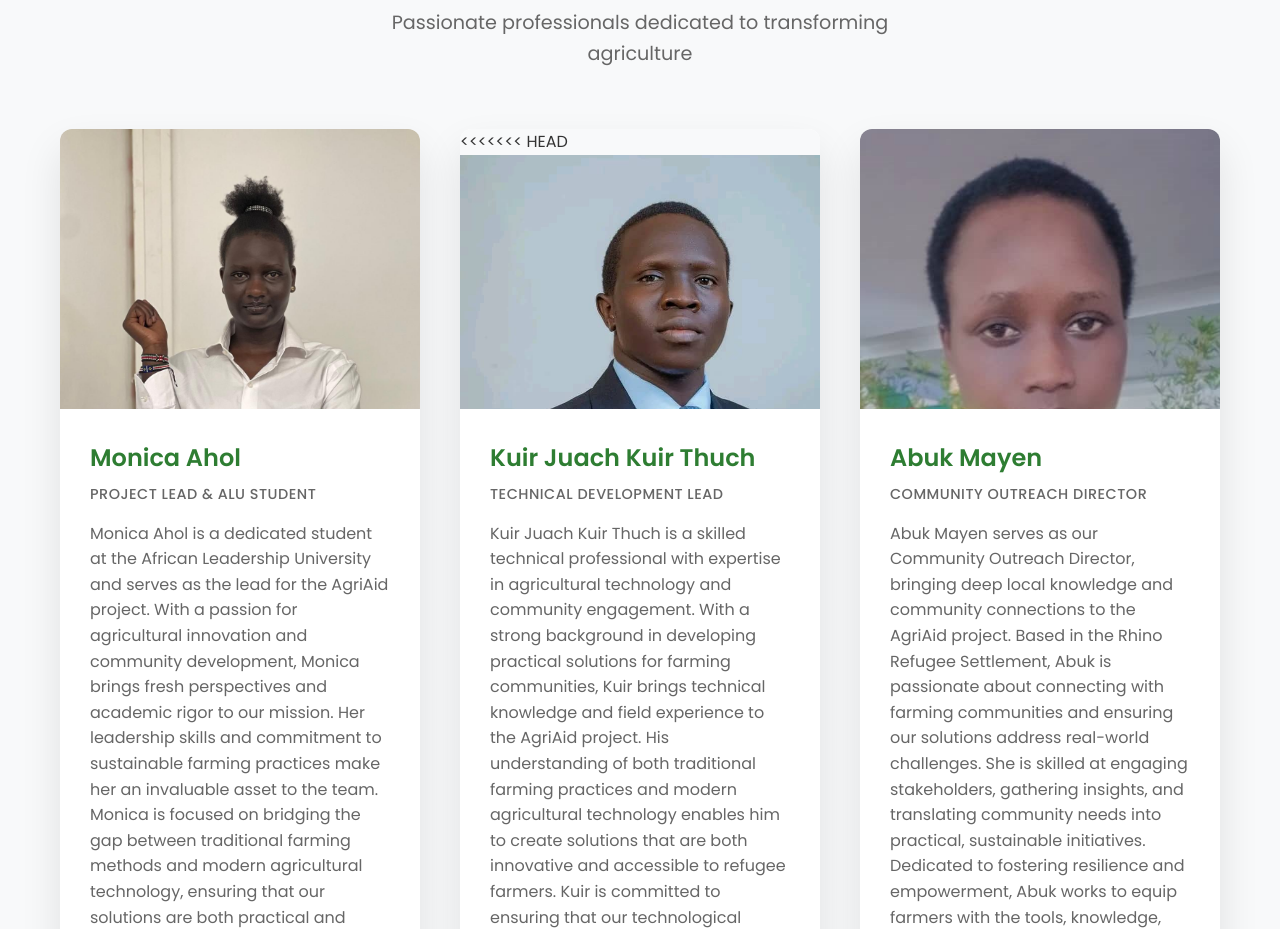
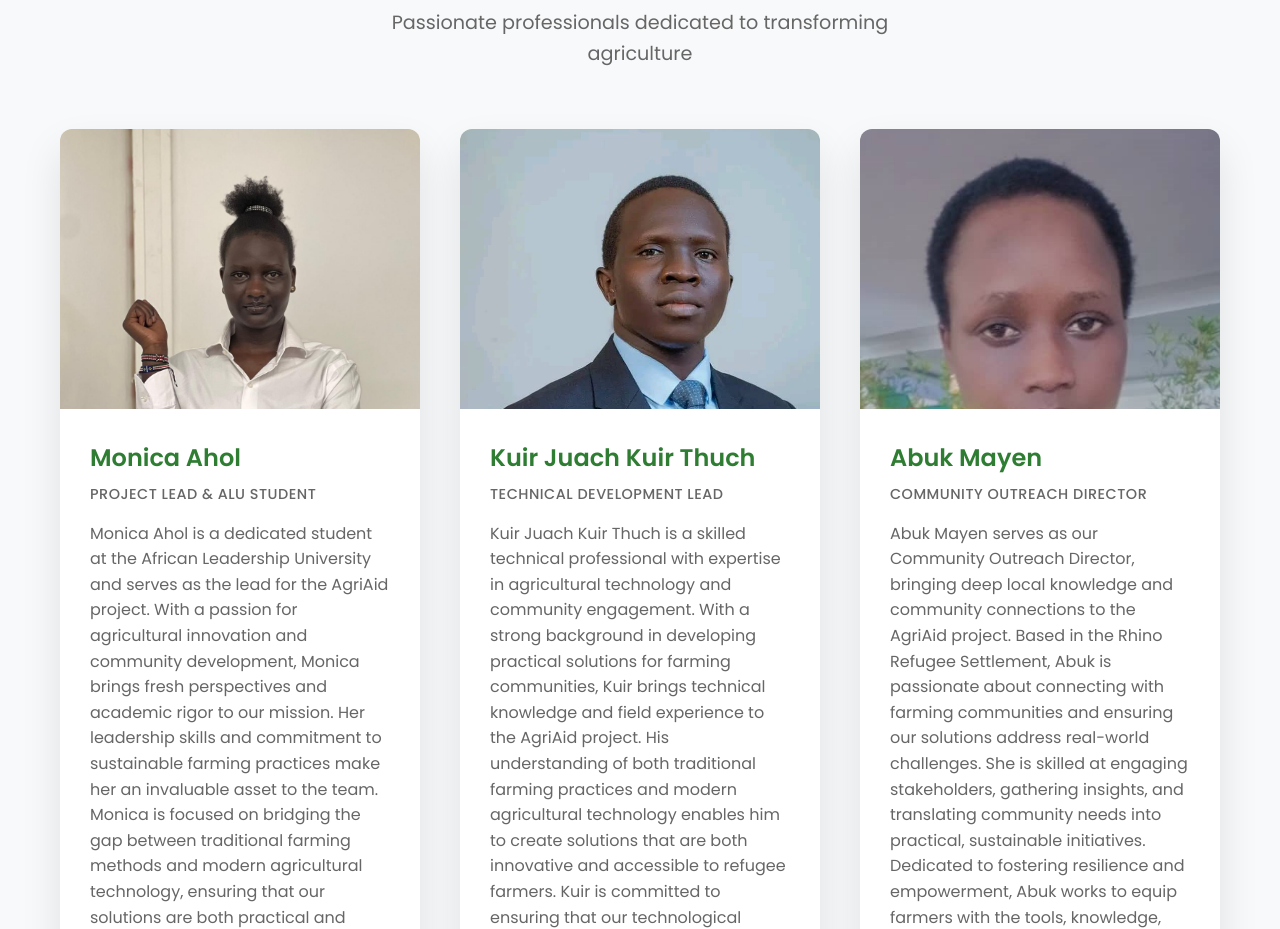
Before and after one commit to KhotKeys/AgriAid, a website with bundled scripts: page frontend/about-us.html in a window 1280 px wide. Shown: the part 2900-3829 px from the top of the page. Built offline with nearby package versions, Linux system fonts and the light colour scheme.

Commit message:
Updated
Resolved merge conflict in team member section.

```diff
--- a/frontend/about-us.html
+++ b/frontend/about-us.html
@@ -198,11 +198,8 @@
 
                 <div class="team-member">
                     <div class="member-image">
-<<<<<<< HEAD
                         <img src="./images/kuir.jpg" alt="James Ochieng" class="member-photo">
-=======
                         <img src="./images/kuir.jpg" alt="Kuir" class="member-photo">
->>>>>>> 60b59784b31f3419bee781d0b4af67b95af420a9
                         <div class="member-overlay">
                             <div class="social-links">
                                 <a href="#" class="social-link"><i class="fab fa-linkedin"></i></a>
```
